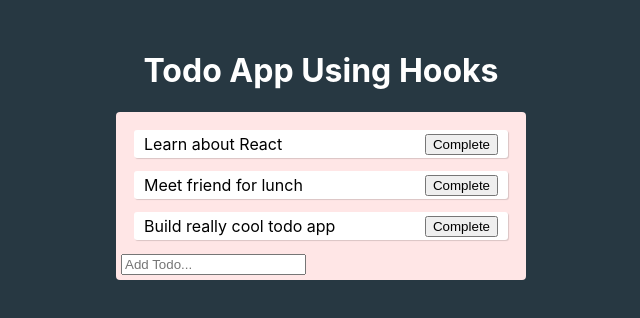
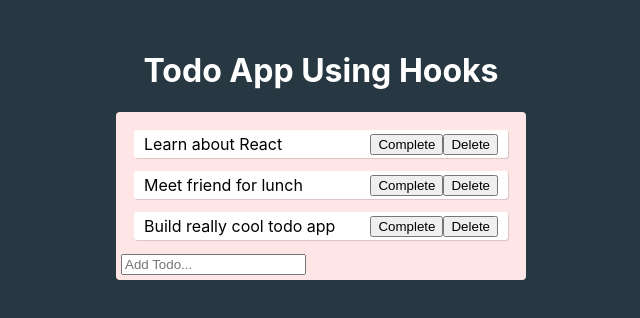
Before and after one commit to jburger69/react-hooks-todo, a React (Create React App) app: page / in a window 1280 px wide. Shown: the top 318 px of the page, without its empty margins (319-959 px from the left). Built offline with nearby package versions, Linux system fonts and the light colour scheme.

Commit message:
removeTodo function to delete todos

```diff
--- a/src/App.js
+++ b/src/App.js
@@ -1,13 +1,14 @@
 import React, { useState } from 'react';
 import './App.css';
 
-function Todo({ todo, index, completeTodo }) {
+function Todo({ todo, index, completeTodo, removeTodo }) {
   return(
     <div style={{textDecoration: todo.isCompleted ? 'line-through' : ''}}
     className="todo">
     { todo.text }
     <div>
       <button onClick={() => completeTodo(index)}>Complete</button>
+      <button onClick={() => removeTodo(index)}>Delete</button>
     </div>
     </div>
   )
@@ -63,12 +64,18 @@ function App() {
     setTodos(newTodos)
   }
 
+  const removeTodo = index => {
+    const newTodos = [...todos];
+    newTodos.splice(index, 1);
+    setTodos(newTodos);
+  }
+
   return(
     <div className="app">
       <h1 className="header-text">Todo App Using Hooks</h1>
       <div className="todo-list">
         {todos.map((todo, index) => (
-          <Todo key={index} index={index} todo={todo} completeTodo={completeTodo}/>
+          <Todo key={index} index={index} todo={todo} completeTodo={completeTodo} removeTodo={removeTodo} />
         ))}
         <TodoForm addTodo={addTodo} />
       </div>
```
